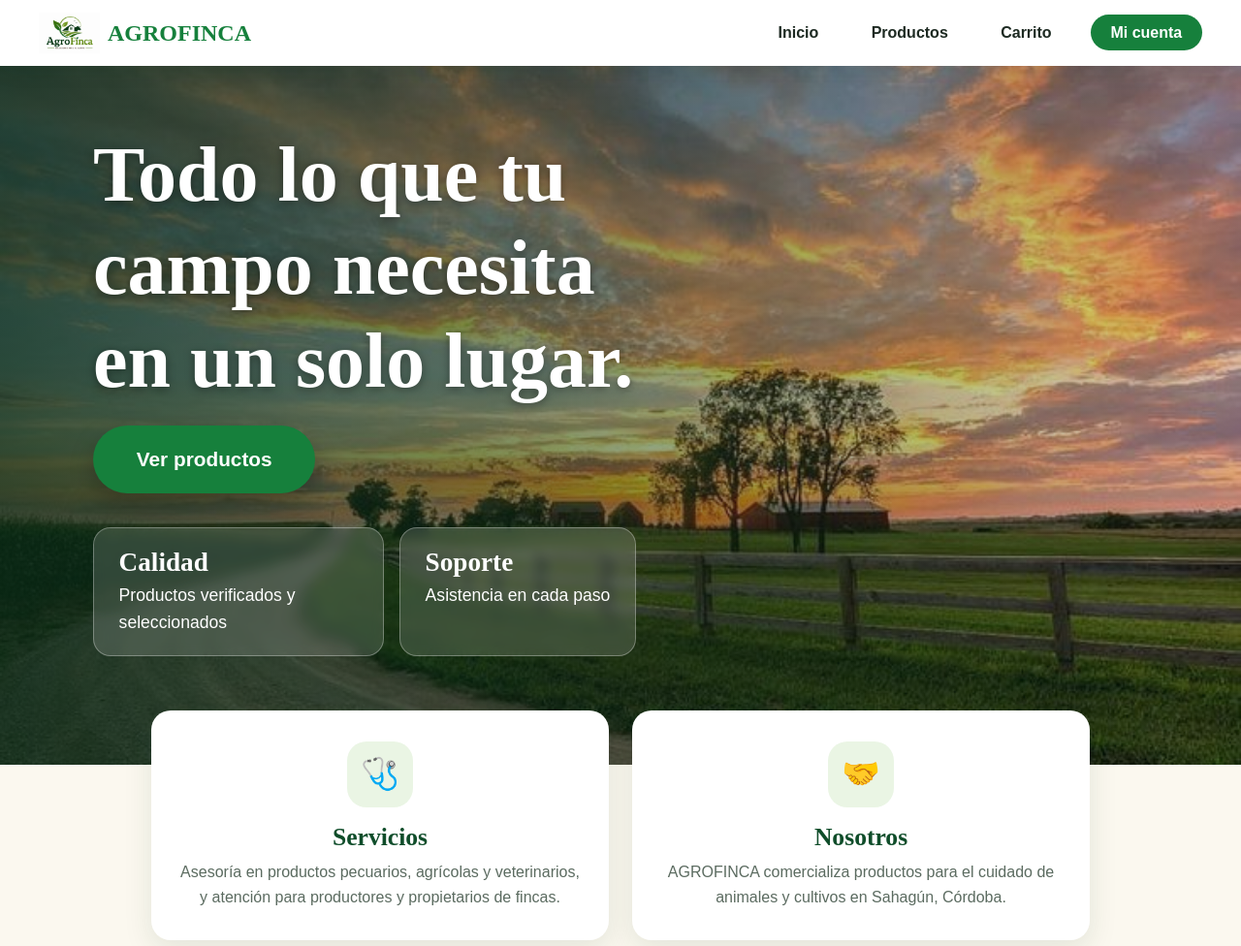
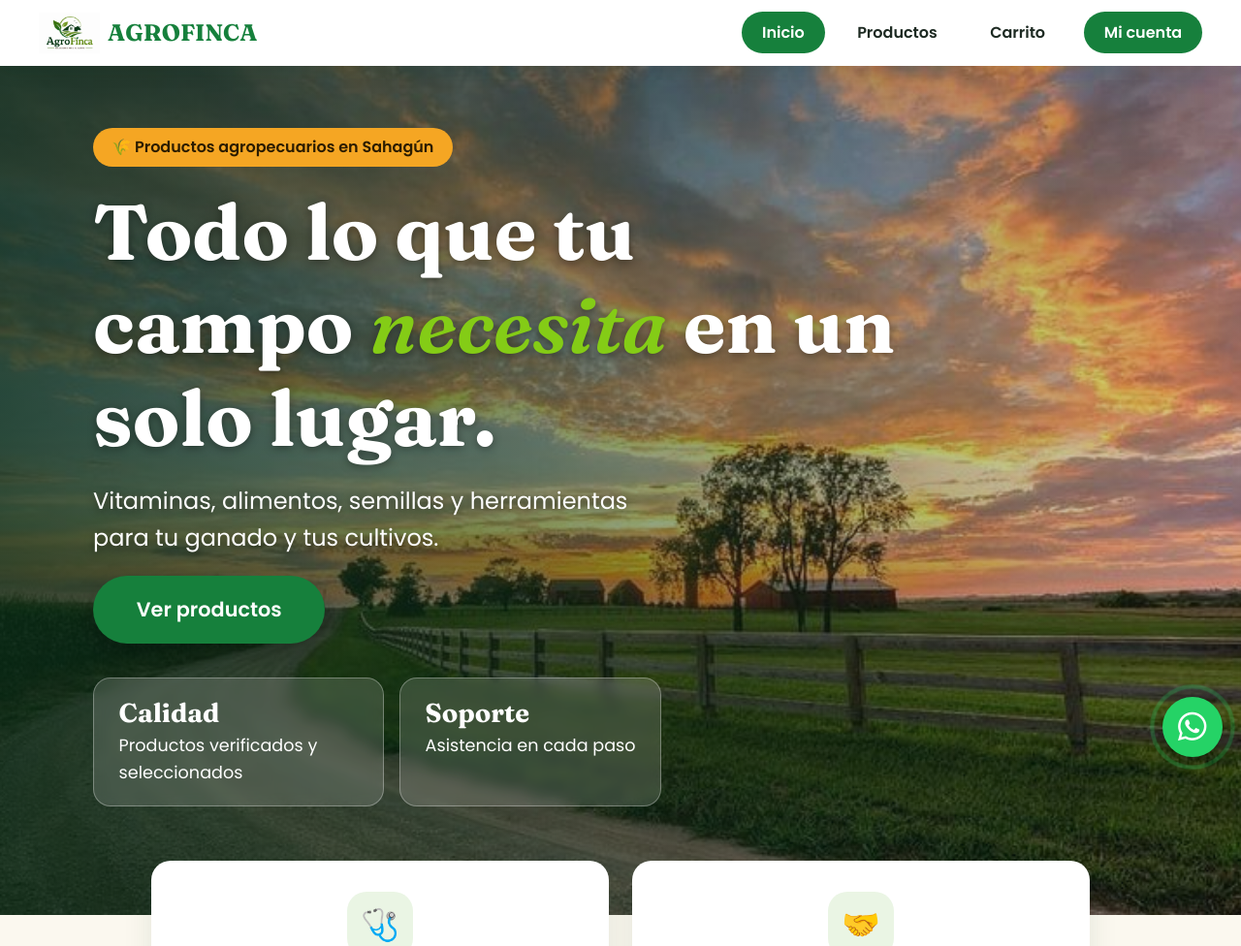
Before and after one commit to andrealestrange/AgroFinca, a plain HTML site: page index.html in a window 1280 px wide. Shown: the top 976 px of the page at 97% size. Drawn offline with Linux system fonts and the light colour scheme.

Commit message:
Add files via upload

```diff
--- a/index.html
+++ b/index.html
@@ -5,8 +5,10 @@
   <meta name="viewport" content="width=device-width, initial-scale=1.0">
   <title>AGROFINCA | Todo lo que tu campo necesita</title>
   <meta name="description" content="AGROFINCA: productos agropecuarios, veterinarios y alimentos para animales en Sahagún, Córdoba.">
+  <link rel="stylesheet" href="https://cdnjs.cloudflare.com/ajax/libs/font-awesome/6.5.2/css/all.min.css">
   <link rel="preconnect" href="https://fonts.googleapis.com">
-  <link href="https://fonts.googleapis.com/css2?family=Source+Sans+3:wght@400;600;700&display=swap" rel="stylesheet">
+  <link rel="preconnect" href="https://fonts.gstatic.com" crossorigin>
+  <link href="https://fonts.googleapis.com/css2?family=Fraunces:ital,wght@0,600;0,700;1,600&family=Poppins:wght@400;500;600;700&display=swap" rel="stylesheet">
   <link rel="stylesheet" href="styles.css">
 </head>
 <body>
@@ -23,7 +25,7 @@
 
     <nav aria-label="Menú principal">
       <ul>
-        <li><a href="index.html">Inicio</a></li>
+        <li><a href="index.html" aria-current="page">Inicio</a></li>
         <li><a href="productos.html">Productos</a></li>
         <li><a href="carrito.html">Carrito</a></li>
         <li><a href="login.html">Mi cuenta</a></li>
@@ -35,7 +37,9 @@
 
     <section class="hero">
       <img src="img/hero.jpg" alt="Finca con ganado y camino de tierra">
-      <h1>Todo lo que tu campo necesita en un solo lugar.</h1>
+      <span class="hero__etiqueta">🌾 Productos agropecuarios en Sahagún</span>
+      <h1>Todo lo que tu campo <em>necesita</em> en un solo lugar.</h1>
+      <p class="hero__texto">Vitaminas, alimentos, semillas y herramientas para tu ganado y tus cultivos.</p>
       <a href="productos.html" class="btn">Ver productos</a>
 
       <aside class="beneficios" aria-label="Por qué elegirnos">
@@ -67,5 +71,9 @@
     <p>© 2026 AgroFinca · Todos los derechos reservados · Sahagún, Córdoba, Colombia</p>
   </footer>
 
+  <a class="whatsapp" href="https://wa.me/57XXXXXXXXXX?text=Hola%20AGROFINCA%2C%20quiero%20información%20de%20sus%20productos" target="_blank" rel="noopener" aria-label="Escribir por WhatsApp">
+    <i class="fa-brands fa-whatsapp"></i>
+  </a>
+
 </body>
 </html>
```
